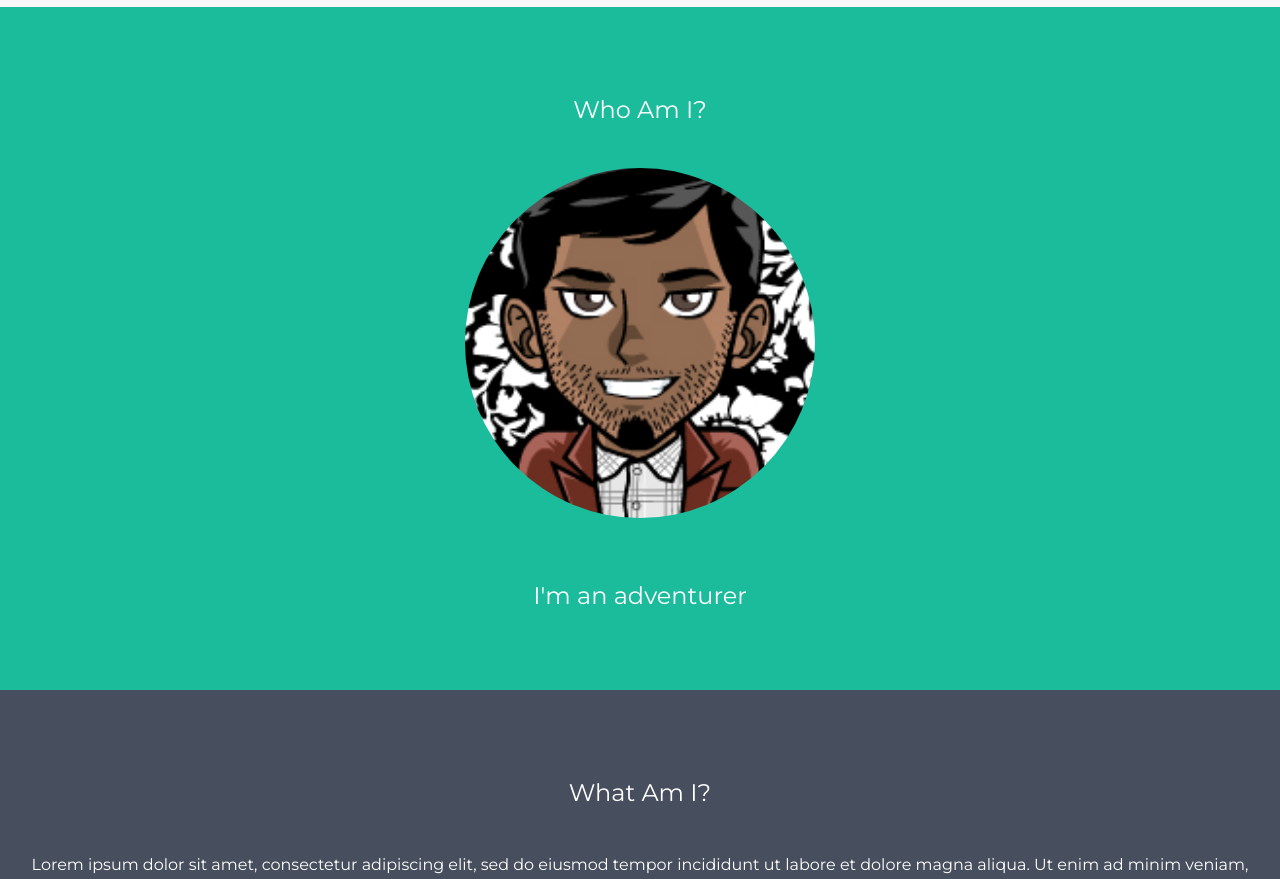
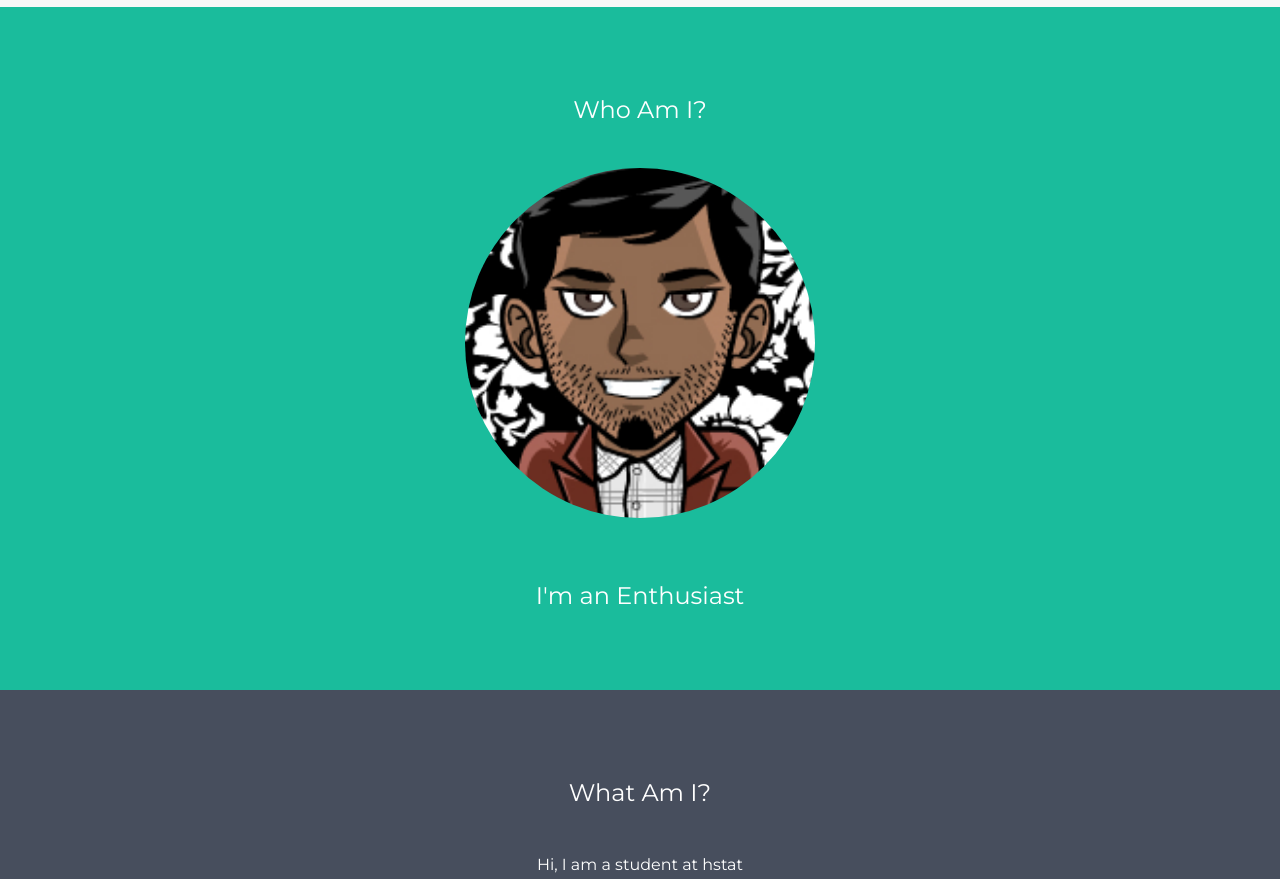
Before and after one commit to mohammeda6429/mohammeda6429.github.io, a plain HTML site: page index.html in a window 1280 px wide. Shown: the part 73-952 px from the top of the page. Drawn offline with nearby package versions, Linux system fonts and the light colour scheme.

Commit message:
Add in 'Im an'

```diff
--- a/index.html
+++ b/index.html
@@ -78,13 +78,13 @@
 <div class="container-fluid bg-1 text-center">
   <h3 class="margin">Who Am I?</h3>
   <img src="emran.png" class="img-responsive img-circle margin" style="display:inline" alt="Bird" width="350" height="350">
-  <h3>I'm an adventurer</h3>
+  <h3>I'm an Enthusiast</h3>
 </div>
 
 <!-- Second Container -->
 <div class="container-fluid bg-2 text-center">
   <h3 class="margin">What Am I?</h3>
-  <p>Lorem ipsum dolor sit amet, consectetur adipiscing elit, sed do eiusmod tempor incididunt ut labore et dolore magna aliqua. Ut enim ad minim veniam, quis nostrud exercitation ullamco laboris nisi ut aliquip ex ea commodo consequat. </p>
+  <p>Hi, I am a student at hstat </p>
   <a href="#" class="btn btn-default btn-lg">
     <span class="glyphicon glyphicon-search"></span> Search
   </a>
```
